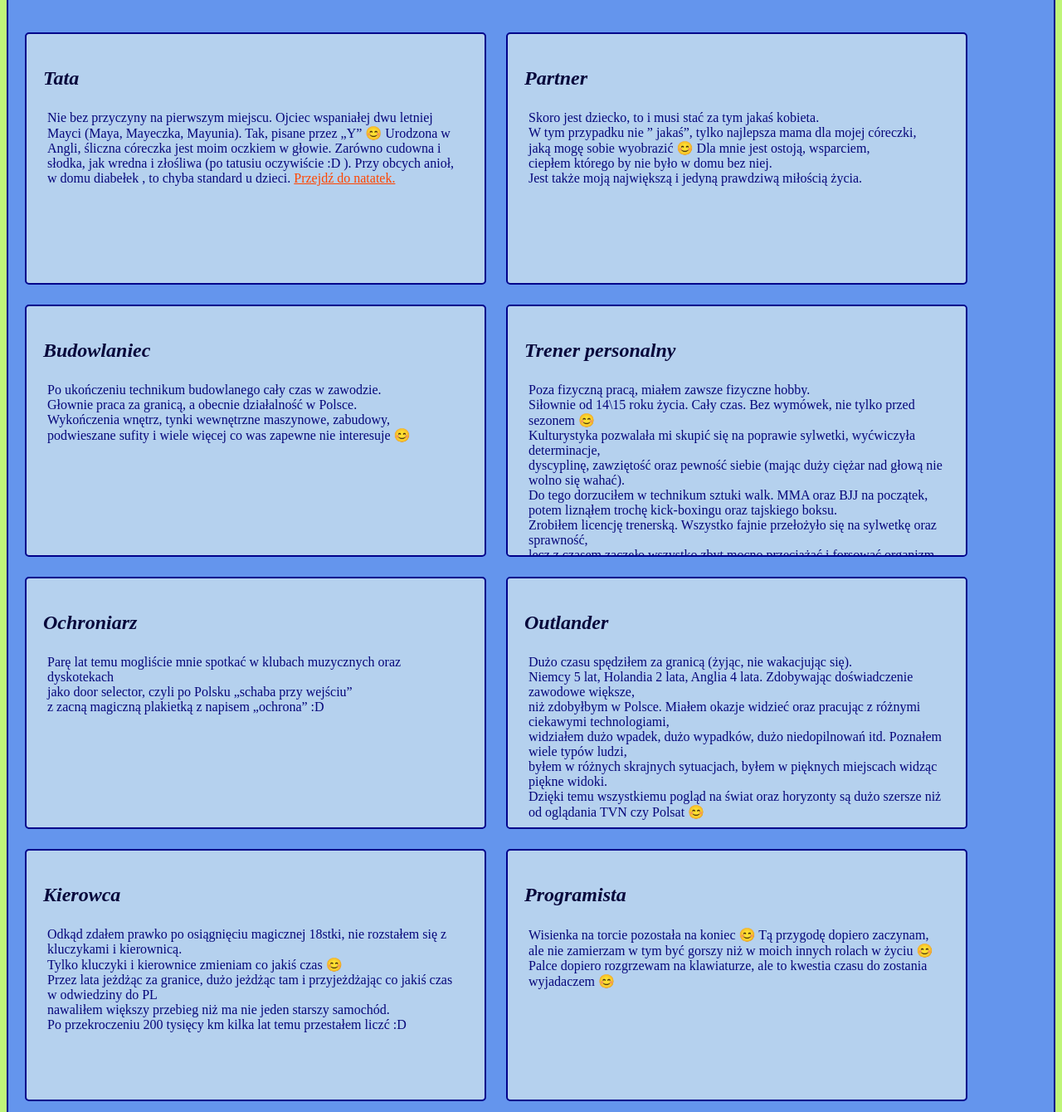
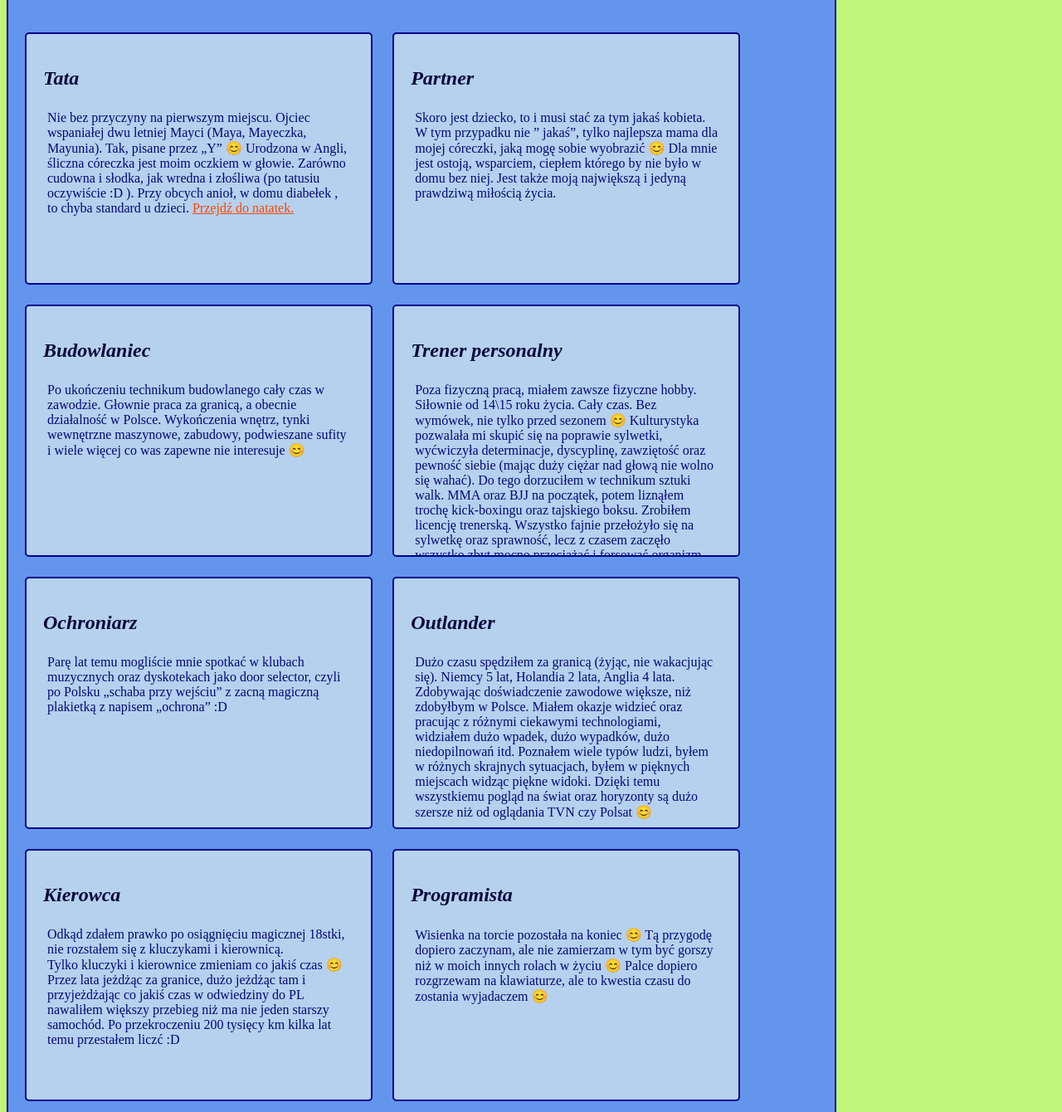
Before and after one commit to kamil-pawlicki/homepage, a plain HTML site: page index.html in a window 1280 px wide. Shown: the part 1780-3120 px from the top of the page at 83% size. Drawn offline with Linux system fonts and the light colour scheme.

Commit message:
centered main in css in .main

```diff
--- a/index.html
+++ b/index.html
@@ -24,7 +24,7 @@
         <h1 style="color: rgb(12, 9, 53)">Kamil Leon Pawlicki – pare słów o mnie</h1>
         <img src="Superman_Action_976_Gary_Frank.png" alt="Supermen" />
 
-        <div>
+        <div class="div">
           <article class="article">
 
               <h2 class="article__title">Tata</h2>
@@ -44,115 +44,115 @@
           </article>
         </div>
 
-        <div>
+        <div class="div">
           <article class="article">
 
               <h2 class="article__title">Partner</h2>
               <p class="article__paragraph">
-                Skoro jest dziecko, to i musi stać za tym jakaś kobieta. <br />
+                Skoro jest dziecko, to i musi stać za tym jakaś kobieta.
                 W tym przypadku nie ” jakaś”, tylko najlepsza mama dla mojej
-                córeczki, <br />
-                jaką mogę sobie wyobrazić 😊 Dla mnie jest ostoją, wsparciem,<br />
-                ciepłem którego by nie było w domu bez niej. <br />
+                córeczki,
+                jaką mogę sobie wyobrazić 😊 Dla mnie jest ostoją, wsparciem,
+                ciepłem którego by nie było w domu bez niej.
                 Jest także moją największą i jedyną prawdziwą miłością życia.
               </p>
 
           </article>
         </div>
 
-        <div>
+        <div class="div">
           <article class="article">
             <h2 class="article__title">Budowlaniec</h2>
             <p class="article__paragraph">
-              Po ukończeniu technikum budowlanego cały czas w zawodzie. <br />
-              Głownie praca za granicą, a obecnie działalność w Polsce. <br />
-              Wykończenia wnętrz, tynki wewnętrzne maszynowe, zabudowy, <br />
+              Po ukończeniu technikum budowlanego cały czas w zawodzie.
+              Głownie praca za granicą, a obecnie działalność w Polsce.
+              Wykończenia wnętrz, tynki wewnętrzne maszynowe, zabudowy,
               podwieszane sufity i wiele więcej co was zapewne nie interesuje 😊
             </p>
           </article>
         </div>
 
-        <div>
+        <div class="div">
           <article class="article">
             <h2 class="article__title">Trener personalny</h2>
             <p class="article__paragraph">
-              Poza fizyczną pracą, miałem zawsze fizyczne hobby. <br />
+              Poza fizyczną pracą, miałem zawsze fizyczne hobby.
               Siłownie od 14\15 roku życia. Cały czas. Bez wymówek, nie tylko
-              przed sezonem 😊 <br />
+              przed sezonem 😊
               Kulturystyka pozwalała mi skupić się na poprawie sylwetki,
-              wyćwiczyła determinacje, <br />
+              wyćwiczyła determinacje,
               dyscyplinę, zawziętość oraz pewność siebie (mając duży ciężar nad
               głową nie wolno się wahać).
-              <br />
+
               Do tego dorzuciłem w technikum sztuki walk. MMA oraz BJJ na
-              początek, <br />
-              potem liznąłem trochę kick-boxingu oraz tajskiego boksu.<br />
+              początek,
+              potem liznąłem trochę kick-boxingu oraz tajskiego boksu.
               Zrobiłem licencję trenerską. Wszystko fajnie przełożyło się na
-              sylwetkę oraz sprawność, <br />
+              sylwetkę oraz sprawność,
               lecz z czasem zaczęło wszystko zbyt mocno przeciążać i forsować
-              organizm, <br />
+              organizm,
               czego skutkiem okazały się problemy zdrowotne, na tle
               przeciążeniowym.
             </p>
           </article>
         </div>
-        <div>
+        <div class="div">
           <article class="article">
             <h2 class="article__title">Ochroniarz</h2>
             <p class="article__paragraph">
               Parę lat temu mogliście mnie spotkać w klubach muzycznych oraz
-              dyskotekach <br />
-              jako door selector, czyli po Polsku „schaba przy wejściu” <br />
+              dyskotekach
+              jako door selector, czyli po Polsku „schaba przy wejściu”
               z zacną magiczną plakietką z napisem „ochrona” :D
             </p>
           </article>
         </div>
-        <div>
+        <div class="div">
           <article class="article">
             <h2 class="article__title">Outlander</h2>
             <p class="article__paragraph">
               Dużo czasu spędziłem za granicą (żyjąc, nie wakacjując się).
-              <br />
+
               Niemcy 5 lat, Holandia 2 lata, Anglia 4 lata. Zdobywając
-              doświadczenie zawodowe większe, <br />
+              doświadczenie zawodowe większe,
               niż zdobyłbym w Polsce. Miałem okazje widzieć oraz pracując z
               różnymi ciekawymi technologiami,
-              <br />
+
               widziałem dużo wpadek, dużo wypadków, dużo niedopilnowań itd.
-              Poznałem wiele typów ludzi, <br />
+              Poznałem wiele typów ludzi,
               byłem w różnych skrajnych sytuacjach, byłem w pięknych miejscach
-              widząc piękne widoki. <br />
+              widząc piękne widoki.
               Dzięki temu wszystkiemu pogląd na świat oraz horyzonty są dużo
               szersze niż od oglądania TVN czy Polsat 😊
             </p>
           </article>
         </div>
 
-        <div>
+        <div class="div">
           <article class="article">
             <h2 class="article__title">Kierowca</h2>
             <p class="article__paragraph">
               Odkąd zdałem prawko po osiągnięciu magicznej 18stki, nie rozstałem
               się z kluczykami i kierownicą. <br />
-              Tylko kluczyki i kierownice zmieniam co jakiś czas 😊<br />
+              Tylko kluczyki i kierownice zmieniam co jakiś czas 😊
               Przez lata jeżdżąc za granice, dużo jeżdżąc tam i przyjeżdżając co
               jakiś czas w odwiedziny do PL
-              <br />
+
               nawaliłem większy przebieg niż ma nie jeden starszy samochód.
-              <br />
+
               Po przekroczeniu 200 tysięcy km kilka lat temu przestałem liczć :D
             </p>
           </article>
         </div>
 
-        <div>
+        <div class="div">
           <article class="article">
             <h2 class="article__title">Programista</h2>
             <p class="article__paragraph">
               Wisienka na torcie pozostała na koniec 😊 Tą przygodę dopiero
-              zaczynam,<br />
+              zaczynam,
               ale nie zamierzam w tym być gorszy niż w moich innych rolach w
-              życiu 😊 <br />
+              życiu 😊
               Palce dopiero rozgrzewam na klawiaturze, ale to kwestia czasu do
               zostania wyjadaczem 😊
             </p>
@@ -163,7 +163,7 @@
       <section id="notatki">
         <h1>Notatki z WTF: co ten frontend</h1>
 
-        <div>
+        <div class="div">
           <article class="article">
             <h2 class="article__title">Tydzień 1</h2>
             <p class="article__paragraph">
@@ -180,7 +180,7 @@
           </article>
         </div>
 
-        <div>
+        <div class="div">
           <article class="article">
             <h2 class="article__title">Tydzień 2</h2>
             <p class="article__paragraph">
@@ -209,7 +209,7 @@
           </article>
         </div>
 
-        <div>
+        <div class="div">
           <article class="article">
             <h2 class="article__title">Tydzień 3</h2>
             <p class="article__paragraph">
@@ -246,7 +246,7 @@
           </article>
         </div>
 
-        <div>
+        <div class="div">
           <article class="article">
             <h2 class="article__title">Tydzień 4</h2>
             <p class="article__paragraph">
@@ -269,50 +269,50 @@
             </p>
           </article>
           </div>
-          <div>
+          <div class="div">
 
           <article class="article">
             <h2 class="article__title">Tydzień 5</h2>
             <p class="article__paragraph"></p>
           </div>
-            <div>
+            <div class="div">
               <article class="article">
                 <h2 class="article__title">Tydzień 6</h2>
                 <p class="article__paragraph"></p>
               </div>
-                <div>
+                <div class="div">
                   <article class="article">
                     <h2 class="article__title">Tydzień 7</h2>
                     <p class="article__paragraph"></p>
                   </div>
-                    <div>
+                    <div class="div">
                       <article class="article">
                         <h2 class="article__title">Tydzień 8</h2>
                         <p class="article__paragraph"></p>
                       </div>
 
-                      <div>
+                      <div class="div">
 
                         <article class="article">
                           <h2 class="article__title">Tydzień 9</h2>
                           <p class="article__paragraph"></p>
                         </div>
-                          <div>
+                          <div class="div">
                             <article class="article">
                               <h2 class="article__title">Tydzień 10</h2>
                               <p class="article__paragraph"></p>
                             </div>
-                              <div>
+                              <div class="div">
                                 <article class="article">
                                   <h2 class="article__title">Tydzień 11</h2>
                                   <p class="article__paragraph"></p>
                                 </div>
-                                  <div>
+                                  <div class="div">
                                     <article class="article">
                                       <h2 class="article__title">Tydzień 12</h2>
                                       <p class="article__paragraph"></p>
                                     </div>
-                                    <div>
+                                    <div class="div">
                                       <article class="article">
                                         <h2 class="article__title">Tydzień 13</h2>
                                         <p class="article__paragraph"></p>
--- a/style.css
+++ b/style.css
@@ -83,9 +83,13 @@ a {
 }
 .main {
   margin-top: 70px;
+  box-sizing: border-box;
+  max-width: 1000px;
 }
 
-
+.div {
+  width: 45%;
+}
 
 .article {
     color: #06067a;
@@ -95,12 +99,13 @@ a {
     overflow: auto;
     margin: 10px;
 
-    width: 40vw;
+
 
     height: 260px;
 }
 .article__paragraph {
     padding: 5px;
+    text-align: left;
   }
 .article__title {
     font-style: italic;
```
